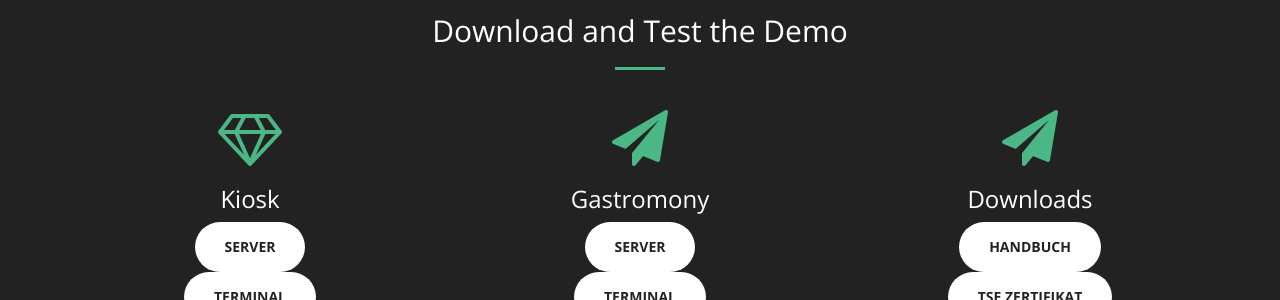
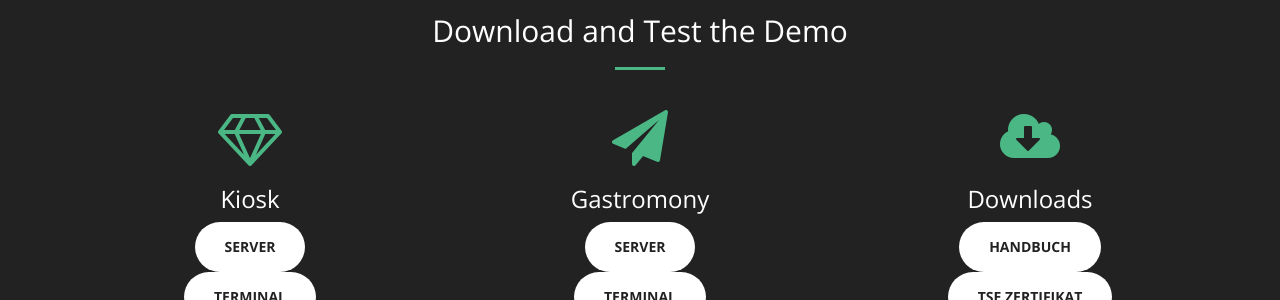
Before and after one commit to dynapos/dynapos.github.io, a Jekyll site: the page built from index.html, in a window 1280 px wide and 900 px high, scrolled down 1106 px. Shown: the part 150-450 px from the top of the window. Built offline with Jekyll 4.4.1, drawn with Linux system fonts in a browser that asks for light colours.

Commit message:
Update aside.html

```diff
--- a/_includes/aside.html
+++ b/_includes/aside.html
@@ -38,7 +38,7 @@
             </div>
             <div class="col-lg-4 col-md-4 text-center">
                 <div class="service-box">
-                    <i class="fa fa-4x fa-paper-plane wow bounceIn text-primary" data-wow-delay=".1s"></i>
+                    <i class="fa fa-4x fa-cloud-download wow bounceIn text-primary" data-wow-delay=".1s"></i>
                     <h3>Downloads</h3>
                     <div class="call-to-action">
                         <a href="https://github.com/dynapos/dynapos.github.io/raw/master/downloads/Handbuch.pdf" class="btn btn-default btn-xl wow tada">Handbuch</a>
```
